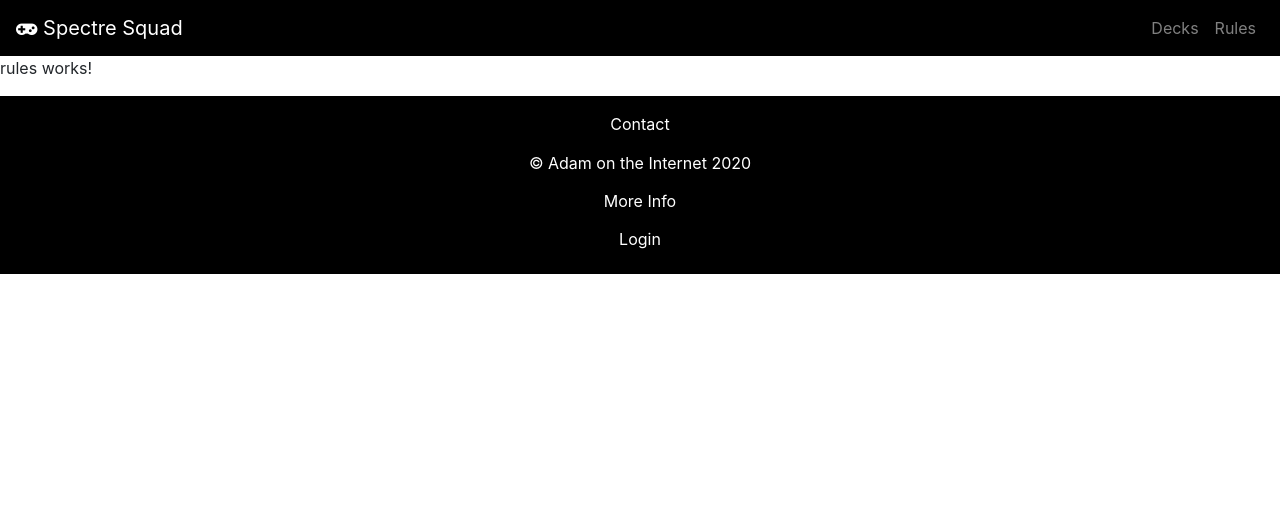
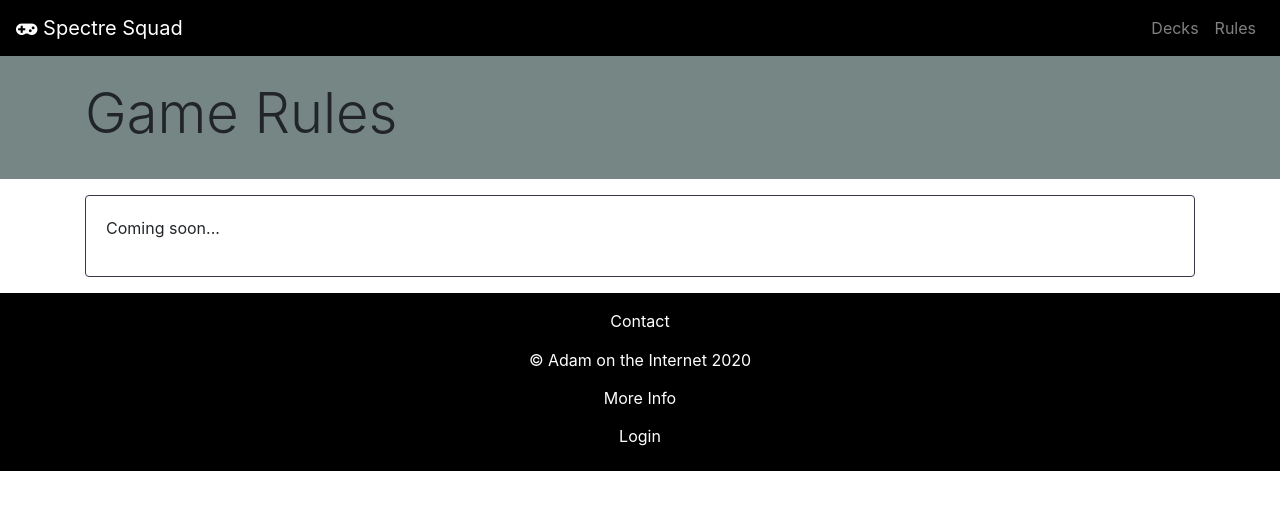
Before and after one commit to adam-on-the-internet/spectre-squad, an Angular app: page /rules in a window 1280 px wide. Shown: the top 510 px of the page. Built offline with nearby package versions, Linux system fonts and the light colour scheme; no server answers.

Commit message:
build frame for pages

```diff
--- a/src/app/components/decks/decks.component.html
+++ b/src/app/components/decks/decks.component.html
@@ -1 +1,10 @@
-<p>decks works!</p>
+<app-header [title]="'Virtual Card Decks'"></app-header>
+<app-body>
+  <div class="row">
+    <div class="col-md-12 my-3">
+      <app-card [autoHeight]="false">
+        <p>Coming soon...</p>
+      </app-card>
+    </div>
+  </div>
+</app-body>
--- a/src/app/components/rules/rules.component.html
+++ b/src/app/components/rules/rules.component.html
@@ -1 +1,10 @@
-<p>rules works!</p>
+<app-header [title]="'Game Rules'"></app-header>
+<app-body>
+  <div class="row">
+    <div class="col-md-12 my-3">
+      <app-card [autoHeight]="false">
+        <p>Coming soon...</p>
+      </app-card>
+    </div>
+  </div>
+</app-body>
```
